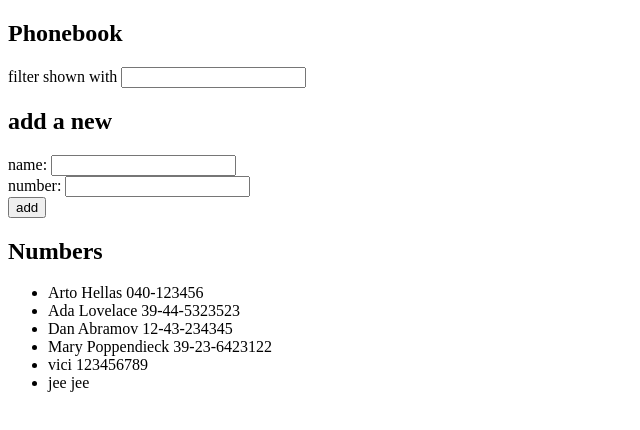
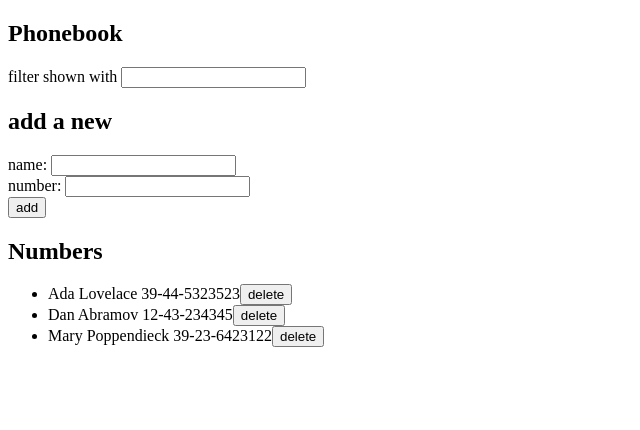
Before and after one commit to Victheliar/Fullstack, a React (Vite) app in the folder osa2/puhelinluettelo/: page / in a window 1280 px wide. Shown: the top 430 px of the page, without its empty margins (0-640 px from the left). Built offline with nearby package versions, Linux system fonts and the light colour scheme; data requests are answered from the project's data file.

Commit message:
exercise 2.14 completed

```diff
--- a/osa2/puhelinluettelo/db.json
+++ b/osa2/puhelinluettelo/db.json
@@ -1,10 +1,5 @@
 {
   "persons": [
-    {
-      "name": "Arto Hellas",
-      "number": "040-123456",
-      "id": "1"
-    },
     {
       "name": "Ada Lovelace",
       "number": "39-44-5323523",
@@ -19,16 +14,6 @@
       "name": "Mary Poppendieck",
       "number": "39-23-6423122",
       "id": "4"
-    },
-    {
-      "id": "90a4",
-      "name": "vici",
-      "number": "123456789"
-    },
-    {
-      "id": "fd3a",
-      "name": "jee",
-      "number": "jee"
     }
   ],
   "$schema": "./node_modules/json-server/schema.json"
--- a/osa2/puhelinluettelo/src/App.jsx
+++ b/osa2/puhelinluettelo/src/App.jsx
@@ -27,11 +27,11 @@ const PersonForm = ({person, name, number}) => {
   )
 }
 
-const Persons = ({numbers}) => {
+const Persons = ({numbers, remove}) => {
   return (
       <ul>
           {numbers.map((person) => (
-            <li key={person.name}>{person.name} {person.number}</li>
+            <li key={person.id}>{person.name} {person.number}<button onClick={() => remove(person.id)}>delete</button></li>
           ))}
       </ul>
   )
@@ -84,6 +84,17 @@ const App = () => {
     return person.name.toLowerCase().includes(newFilter.toLowerCase())
   })
 
+  const removeContact = (id) => {
+    const person = persons.find(c => c.id === id)
+    const updatedContacts = persons.filter(person => person.id !== id)
+
+    if (window.confirm(`Delete ${person.name}?`)){
+      contactService
+        .remove(person.id)
+        .then(setPersons(updatedContacts))
+    }
+  }
+
   return (
     <div>
       <h2>Phonebook</h2>
@@ -96,7 +107,7 @@ const App = () => {
 
       <h2>Numbers</h2>
 
-      <Persons numbers={personsToShow} />
+      <Persons numbers={personsToShow} remove={removeContact} />
     </div>
   )
 }
--- a/osa2/puhelinluettelo/src/services/contacts.js
+++ b/osa2/puhelinluettelo/src/services/contacts.js
@@ -11,7 +11,13 @@ const create = newObject => {
     return request.then(response => response.data)
 }
 
+const remove = (id) => {
+    const request = axios.delete(`${baseUrl}/${id}`)
+    return request.then(response => response.data)
+}
+
 export default {
     getAll: getAll,
-    create: create
+    create: create,
+    remove: remove
 }
```
